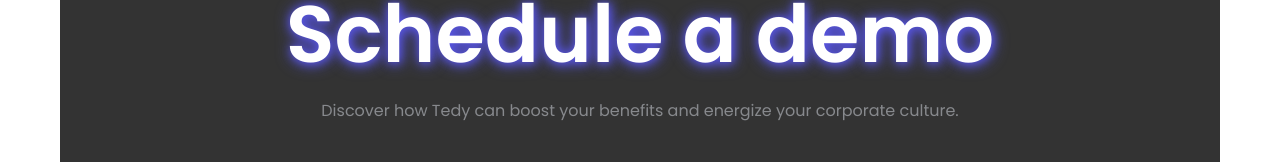
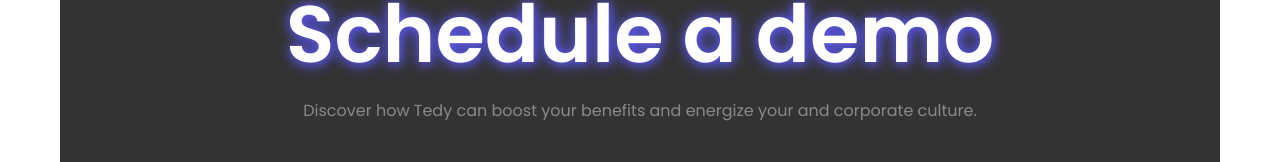
Before and after one commit to logithemes/React-js, a React (Create React App) app: page / in a window 1280 px wide. Shown: the part 7490-7652 px from the top of the page. Built offline with nearby package versions, Linux system fonts and the light colour scheme; the HTML template or start-up script is replaced by a standard one.

Commit message:
first commit

```diff
--- a/package.json
+++ b/package.json
@@ -1,5 +1,4 @@
 {
-  "homepage": "http://logithemes.github.io/reactjs-1",
   "name": "project1",
   "version": "0.1.0",
   "private": true,
@@ -31,9 +30,7 @@
     "start": "react-scripts start",
     "build": "react-scripts build",
     "test": "react-scripts test",
-    "eject": "react-scripts eject",
-    "perdeploy": "npm run build",
-    "deploy": "gh-pages -d build"
+    "eject": "react-scripts eject"
   },
   "eslintConfig": {
     "extends": [
--- a/src/App.js
+++ b/src/App.js
@@ -58,7 +58,7 @@
         <Route path="/team" element={<Team></Team>} />
 
         <Route path="/contact" element={<ContactUs />} />
-        {/* Add other routes as needed */}
+
       </Routes>
     </Router>
   );
--- a/src/Footer.js
+++ b/src/Footer.js
@@ -11,7 +11,7 @@
         <div className="container">
           <h2 className="footer-heading">Schedule a demo</h2>
           <p className="footer-subtext">
-            Discover how Tedy can boost your benefits and energize your corporate culture.
+            Discover how Tedy can boost your benefits and energize your and corporate culture.
           </p>
           <button onClick={() => setModalShow(true)} className="footer-button">Watch A Demo</button>
           <div className="footer-bottom">
```
Also changed, not shown: 1 other file (tests, documents, lock files or other folders).
